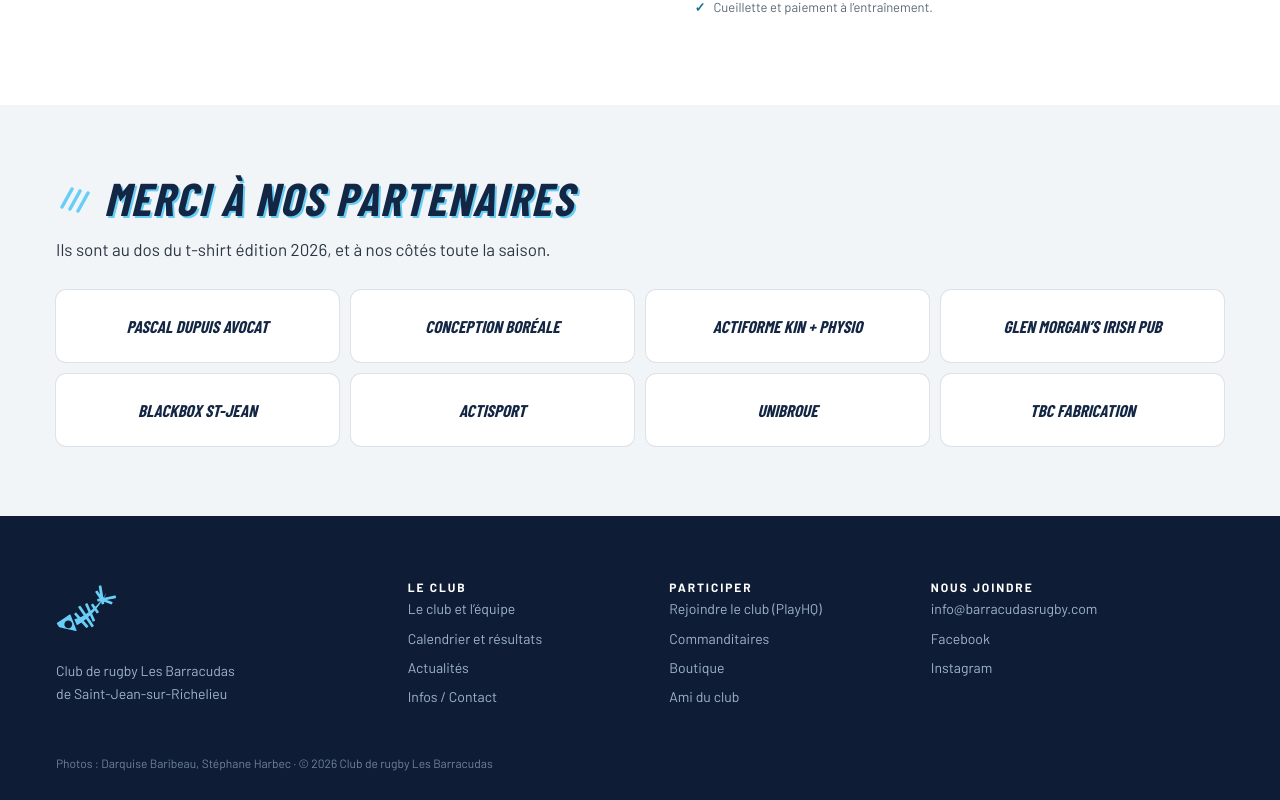
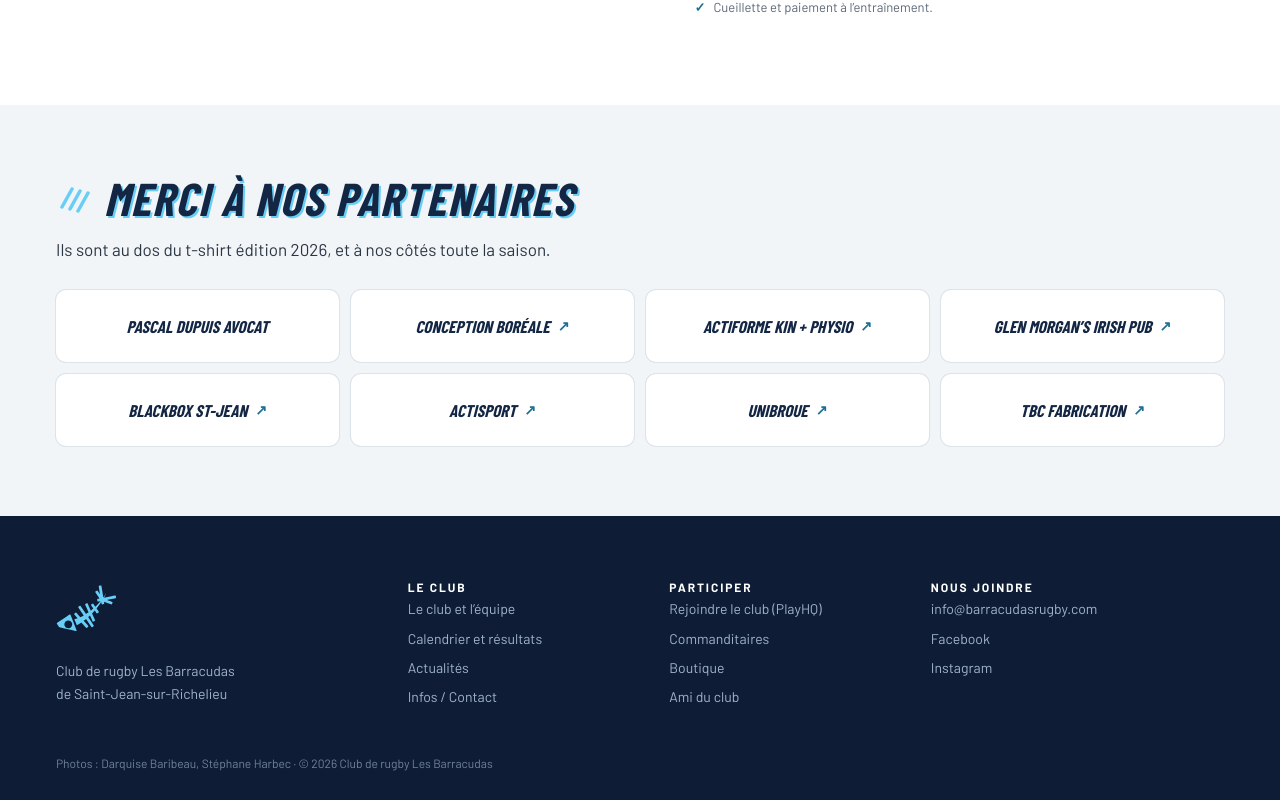
Before and after one commit to GuiPerron/barracudas-rugby, a Next.js app: page /boutique in a window 1280 px wide. Shown: the part 1439-2239 px from the top of the page. Built offline with nearby package versions, Linux system fonts and the light colour scheme; a web font is replaced by a local one.

Commit message:
Mise à jour du site
Co-Authored-By: Claude Opus 5.5 <noreply@anthropic.com>
Claude-Session: https://claude.ai/code/session_01QiViWP1P2yYScnPnzJqtqh

```diff
--- a/app/boutique/page.tsx
+++ b/app/boutique/page.tsx
@@ -22,7 +22,11 @@ export default function Boutique() {
           <div className="w" style={{ display: "block" }}>
             <SectionTitle>Merci à nos partenaires</SectionTitle>
             <p className="prose" style={{ marginTop: 14 }}>Ils sont au dos du t-shirt édition 2026, et à nos côtés toute la saison.</p>
-            <ul className="partners-list">{a.partenaires.map((p) => <li key={p} className="rv">{p}</li>)}</ul>
+            <ul className="partners-list">{a.partenaires.map((p) => (
+              <li key={p.nom} className="rv">{p.url
+                ? <a href={p.url} target="_blank" rel="noopener sponsored">{p.nom}<span aria-hidden="true">↗</span></a>
+                : <span>{p.nom}</span>}</li>
+            ))}</ul>
           </div>
         </section>
       )}
--- a/app/globals.css
+++ b/app/globals.css
@@ -401,7 +401,12 @@ a, button, .story, .tile, .ncard, .feat, .brief, .tierc { cursor: pointer }
 .prod-assur { list-style: none; display: grid; gap: 6px; font-size: 13px; color: var(--muted) }
 .prod-assur li:before { content: "✓"; color: var(--skyd); font-weight: 700; margin-right: 8px }
 .partners-list { list-style: none; display: grid; grid-template-columns: repeat(4, 1fr); gap: 12px; margin-top: 26px }
-.partners-list li { background: #fff; border-radius: 10px; box-shadow: 0 0 0 1px var(--line); padding: 18px 16px; font: italic 800 17px/1.15 var(--ft); text-transform: uppercase; color: var(--navy); text-align: center; display: grid; place-items: center; min-height: 72px }
+.partners-list li { display: grid }
+.partners-list li > a, .partners-list li > span { background: #fff; border-radius: 10px; box-shadow: 0 0 0 1px var(--line); padding: 18px 16px; font: italic 800 17px/1.15 var(--ft); text-transform: uppercase; color: var(--navy); text-align: center; display: flex; align-items: center; justify-content: center; gap: 8px; min-height: 72px }
+.partners-list li > a { transition: transform .25s, box-shadow .25s, background .25s, color .25s }
+.partners-list li > a span { font-style: normal; font-size: 14px; color: var(--skyd); transition: transform .25s }
+.partners-list li > a:hover { transform: translateY(-4px); background: var(--navy); color: #fff; box-shadow: 0 12px 28px rgba(19, 38, 68, .18) }
+.partners-list li > a:hover span { color: var(--sky); transform: translate(2px, -2px) }
 .shop-prod { position: relative; background: var(--light); border-radius: 12px; min-height: 400px; display: grid; place-items: center; overflow: hidden }
 .shop-prod img { width: 78%; mix-blend-mode: multiply; transition: transform .9s cubic-bezier(.2, .7, .2, 1) }
 .shop-prod:hover img { transform: scale(1.05) rotate(-1deg) }
--- a/data/boutique.ts
+++ b/data/boutique.ts
@@ -13,7 +13,7 @@ export type Article = {
   coupes: { nom: string; tailles: { t: string; stock: number | null }[] }[];
   images: { src: string; alt: string; label: string }[];
   points: string[];
-  partenaires?: string[];
+  partenaires?: { nom: string; url?: string }[];
 };
 
 export const ARTICLES: Article[] = [
@@ -39,9 +39,16 @@ export const ARTICLES: Article[] = [
       "Marine chiné, imprimé ciel au devant",
       "Au dos : logo du club et nos partenaires officiels",
     ],
+    // Sites vérifiés et confirmés le 8 oct. 2026. Sans url : site inconnu.
     partenaires: [
-      "Pascal Dupuis Avocat", "Conception Boréale", "Actiforme Kin + Physio", "Glen Morgan’s Irish Pub",
-      "Blackbox St-Jean", "Actisport", "Unibroue", "TBC Fabrication",
+      { nom: "Pascal Dupuis Avocat" },
+      { nom: "Conception Boréale", url: "https://conceptionboreale.com" },
+      { nom: "Actiforme Kin + Physio", url: "https://actiforme.com" },
+      { nom: "Glen Morgan’s Irish Pub", url: "https://pubglenmorgan.com" },
+      { nom: "Blackbox St-Jean", url: "https://blackboxstjean.com" },
+      { nom: "Actisport", url: "https://actisport.ca" },
+      { nom: "Unibroue", url: "https://www.unibroue.com" },
+      { nom: "TBC Fabrication", url: "https://www.tbcfabrication.com" },
     ],
   },
 ];
```
